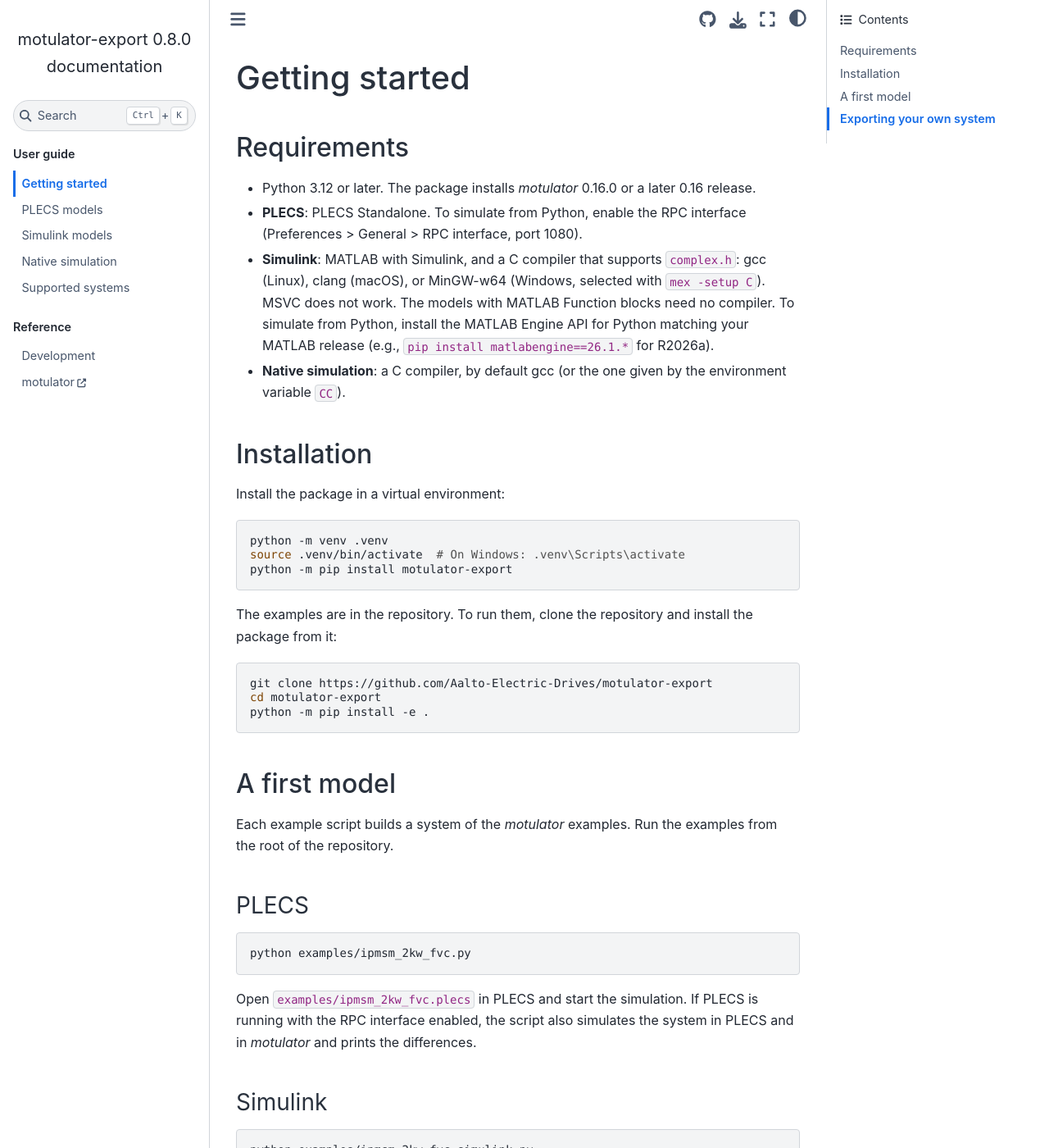
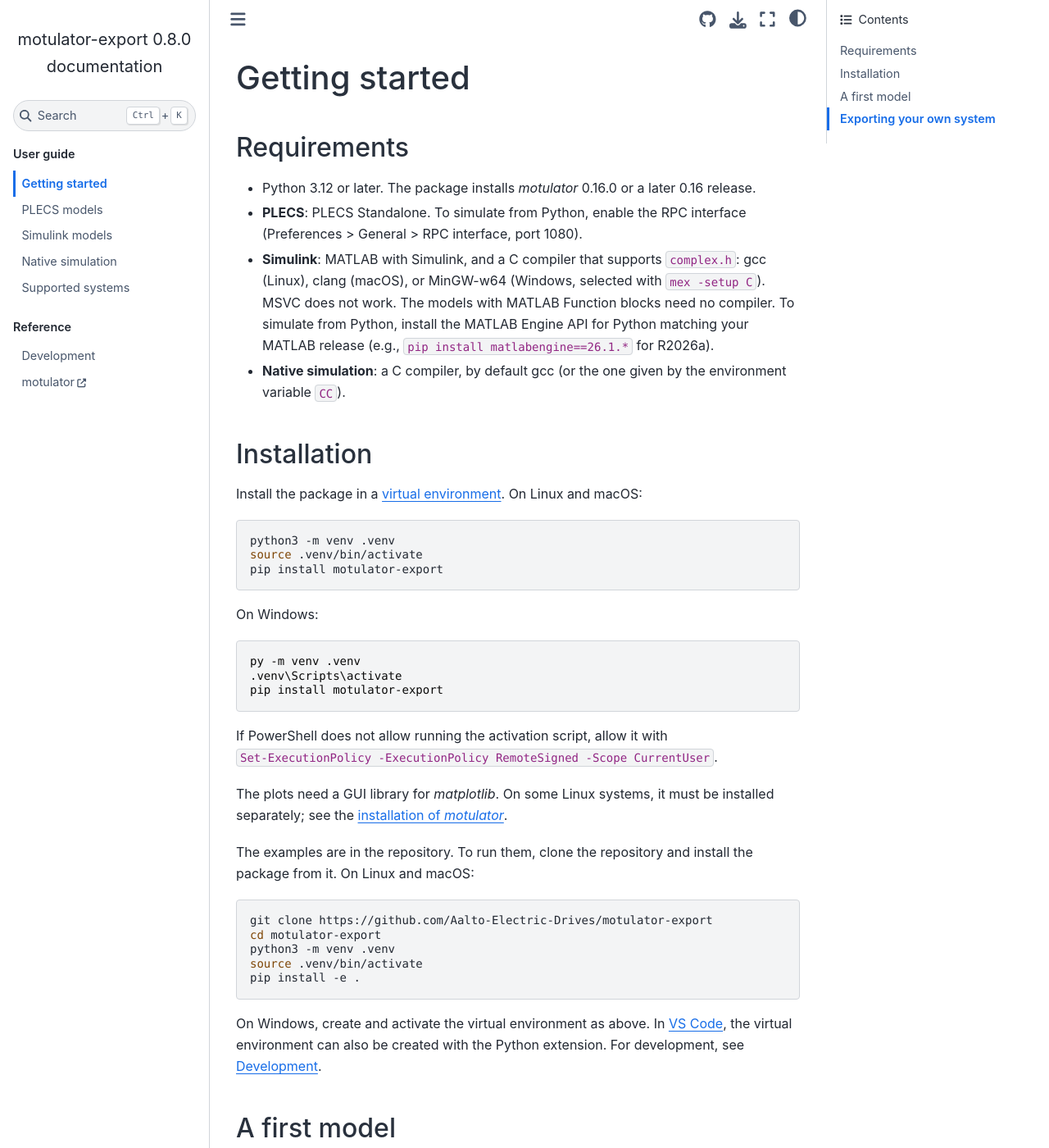
Before and after one commit to Aalto-Electric-Drives/motulator-export, a Sphinx documentation site: the page built from docs/source/guide/getting_started.md, in a window 1280 px wide and 1400 px high. Shown: the whole window at 82% size. Built offline with Sphinx 7.4.7 and the Sphinx Book theme 1.1.4, drawn with Linux system fonts in a browser that asks for light colours; pages that are not in the unit, such as notebooks, are missing from menus.

Commit message:
Simplify the README and the installation guide
The README follows motulator-gradnet and motulator-impedance: a tagline
before the badge, the installation in a virtual environment with the
Windows commands in one sentence, and a link to the requirements and
the examples of the documentation. The supported Python and motulator
versions, which the dependency constraints and the documentation already
cover, the cloning of the repository, the list of the developer notes,
which the development page links, and the license section are removed.

The installation guide gives the commands for Linux and macOS and for
Windows as code blocks, notes the PowerShell execution policy as in the
documentation of venv and the GUI library of matplotlib, and creates
the virtual environment in the cloned repository. The extras are quoted
(".[dev]"), since zsh, the default shell of macOS, fails on the unquoted
brackets.

Co-Authored-By: Claude Opus 5.5 <noreply@anthropic.com>

````diff
--- a/docs/source/guide/getting_started.md
+++ b/docs/source/guide/getting_started.md
@@ -9,21 +9,37 @@
 
 ## Installation
 
-Install the package in a virtual environment:
+Install the package in a [virtual environment](https://packaging.python.org/en/latest/guides/installing-using-pip-and-virtual-environments/). On Linux and macOS:
 
 ```bash
-python -m venv .venv
-source .venv/bin/activate  # On Windows: .venv\Scripts\activate
-python -m pip install motulator-export
+python3 -m venv .venv
+source .venv/bin/activate
+pip install motulator-export
 ```
 
-The examples are in the repository. To run them, clone the repository and install the package from it:
+On Windows:
+
+```powershell
+py -m venv .venv
+.venv\Scripts\activate
+pip install motulator-export
+```
+
+If PowerShell does not allow running the activation script, allow it with `Set-ExecutionPolicy -ExecutionPolicy RemoteSigned -Scope CurrentUser`.
+
+The plots need a GUI library for *matplotlib*. On some Linux systems, it must be installed separately; see the [installation of *motulator*](https://aalto-electric-drives.github.io/motulator/installation.html).
+
+The examples are in the repository. To run them, clone the repository and install the package from it. On Linux and macOS:
 
 ```bash
 git clone https://github.com/Aalto-Electric-Drives/motulator-export
 cd motulator-export
-python -m pip install -e .
+python3 -m venv .venv
+source .venv/bin/activate
+pip install -e .
 ```
+
+On Windows, create and activate the virtual environment as above. In [VS Code](https://code.visualstudio.com/docs/python/environments), the virtual environment can also be created with the Python extension. For development, see [](development.md).
 
 ## A first model
 
````
Also changed, not shown: AGENTS.md (+3 -3 lines), README.md (+9 -29 lines), docs/source/guide/development.md (+3 -3 lines).
